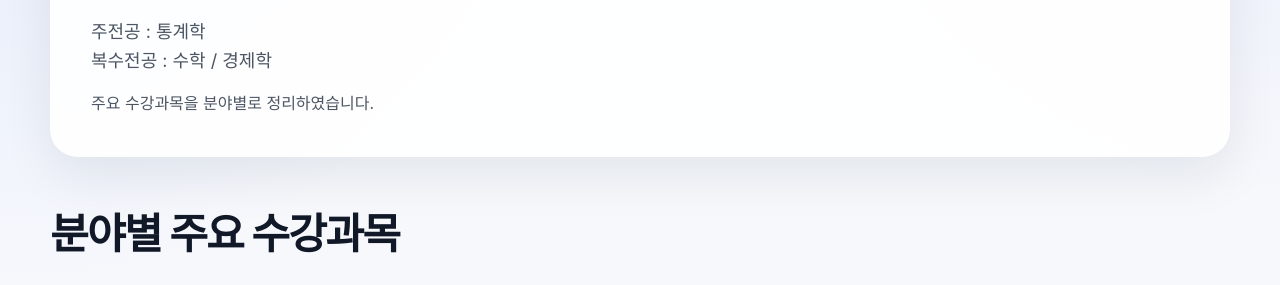
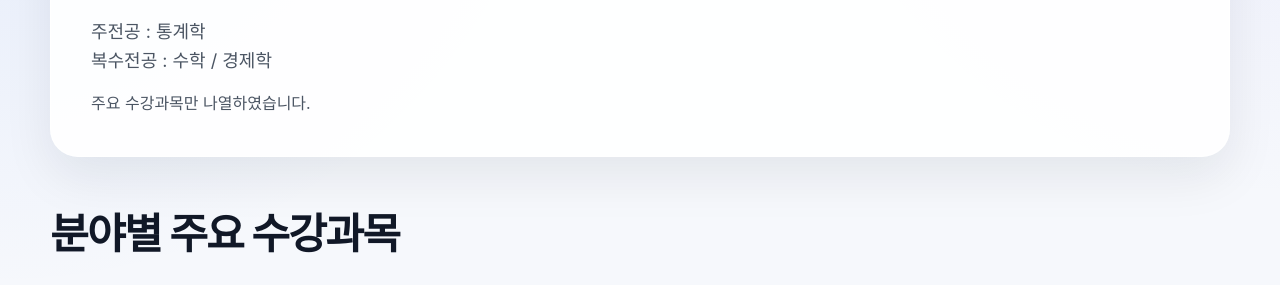
Before and after one commit to hyeonseo-kim/resume, a Jekyll site: the page coursework.html, which Jekyll copies as it is, in a window 1280 px wide and 900 px high. Shown: the part 291-576 px from the top of the window. Built offline with Jekyll 4.4.1, drawn with Linux system fonts in a browser that asks for light colours.

Commit message:
Update coursework.html

```diff
--- a/coursework.html
+++ b/coursework.html
@@ -370,7 +370,7 @@
             <p>주전공 : 통계학</p>
             <p>복수전공 : 수학 / 경제학</p>
             <p style="margin-top:14px; font-size:16px;">
-              주요 수강과목을 분야별로 정리하였습니다.
+              주요 수강과목만 나열하였습니다.
             </p>
           </div>
         </div>
```
